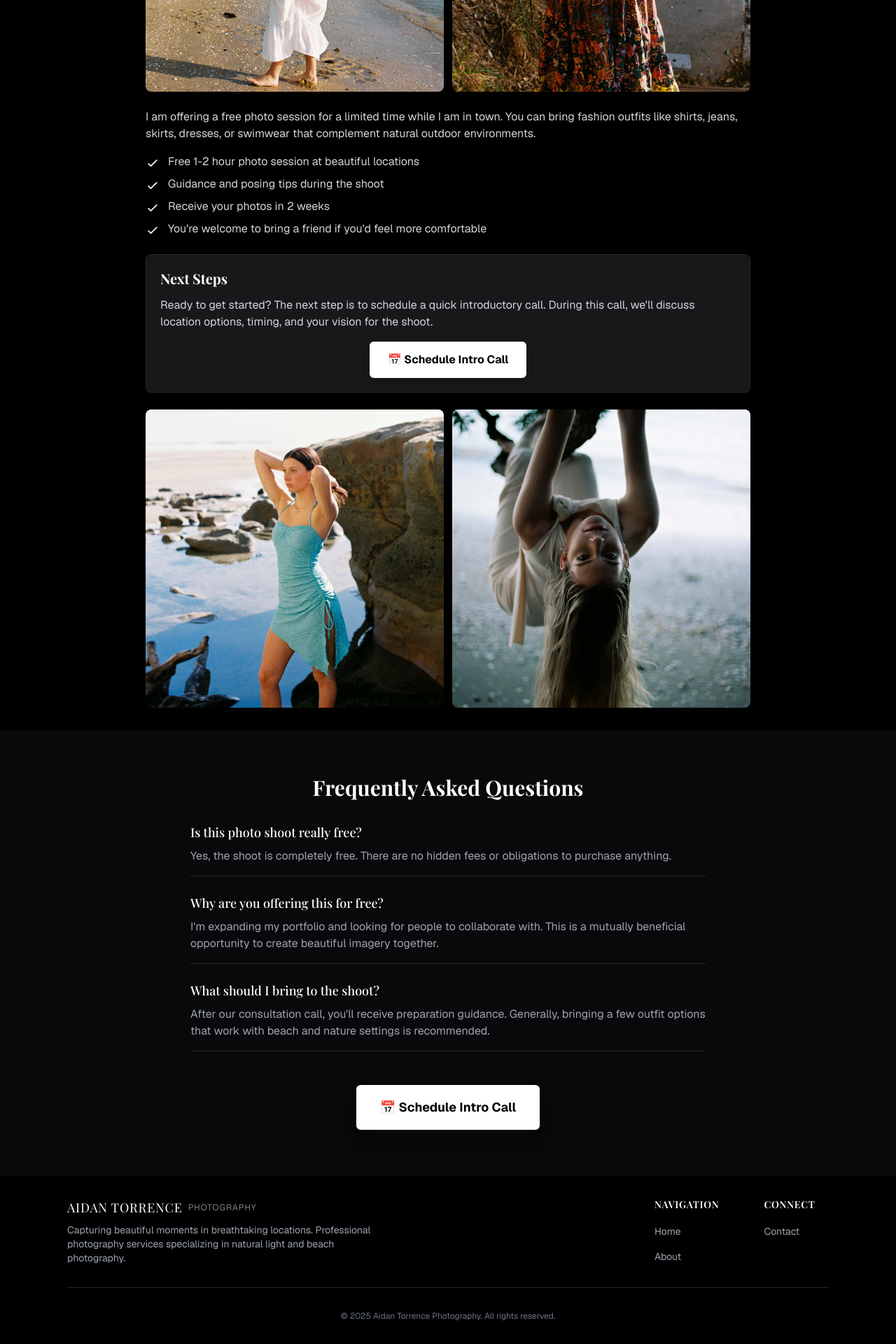
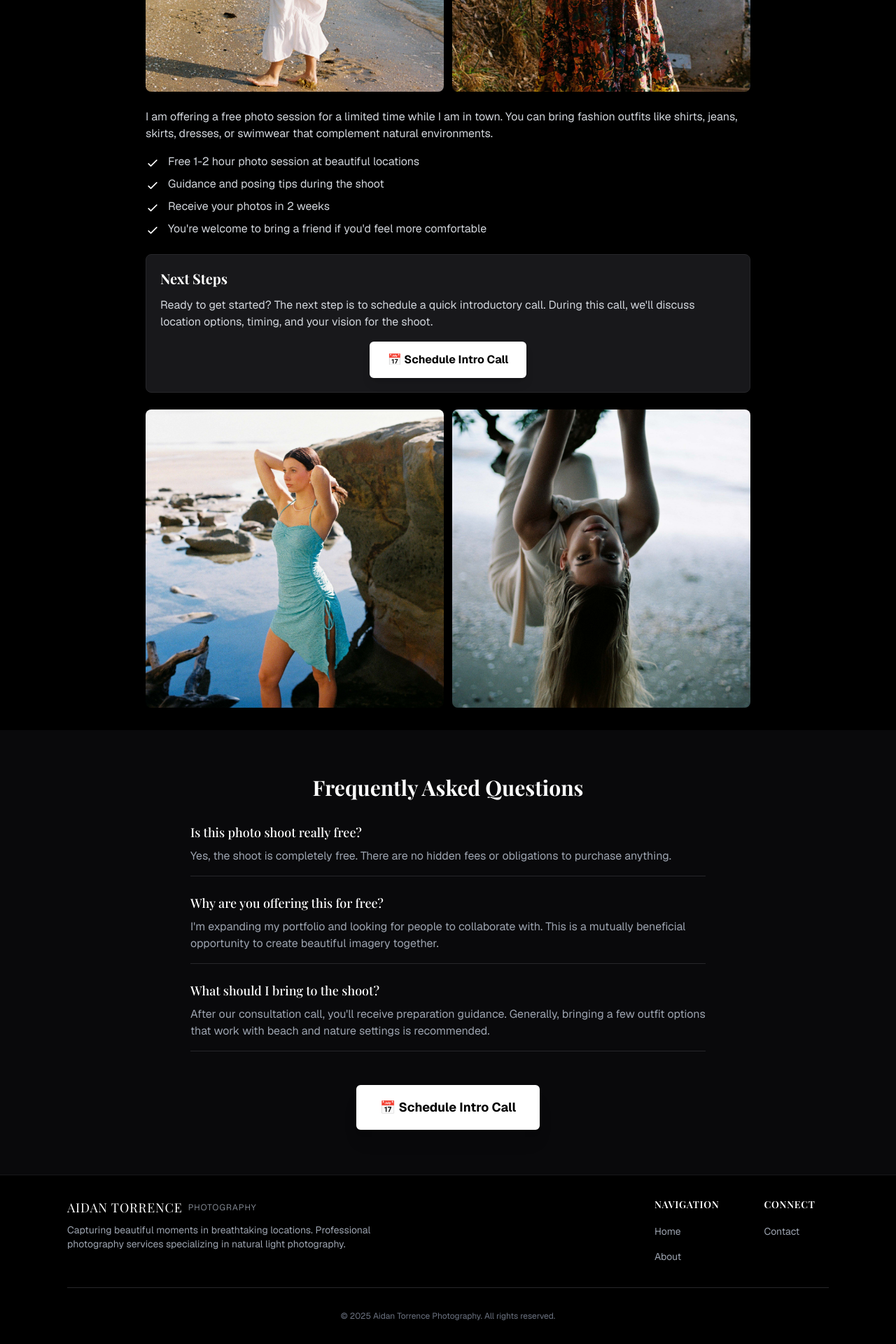
Before and after one commit to aidantorrence2/cursor-form-test, a Next.js app: page /photo-shoot in a window 1280 px wide. Shown: the part 375-2295 px from the top of the page at 70% size. Built offline with nearby package versions, Linux system fonts and the light colour scheme; a web font is replaced by a local one.

Commit message:
Remove beach references and simplify environment description

```diff
--- a/app/components/Footer.tsx
+++ b/app/components/Footer.tsx
@@ -21,7 +21,7 @@ export default function Footer() {
             <p className="mt-2 text-sm text-gray-400 max-w-md">
               Capturing beautiful moments in breathtaking locations.
               Professional photography services specializing in natural light
-              and beach photography.
+              photography.
             </p>
           </div>
 
--- a/app/photo-shoot/page.tsx
+++ b/app/photo-shoot/page.tsx
@@ -51,7 +51,7 @@ export default function PhotoShoot() {
 
               <div className="space-y-4">
                 <p className="text-gray-300">
-                  I am offering a free photo session for a limited time while I am in town. You can bring fashion outfits like shirts, jeans, skirts, dresses, or swimwear that complement natural outdoor environments.
+                  I am offering a free photo session for a limited time while I am in town. You can bring fashion outfits like shirts, jeans, skirts, dresses, or swimwear that complement natural environments.
                 </p>
                 <ul className="space-y-2 text-gray-300">
                   <li className="flex items-start">
```
